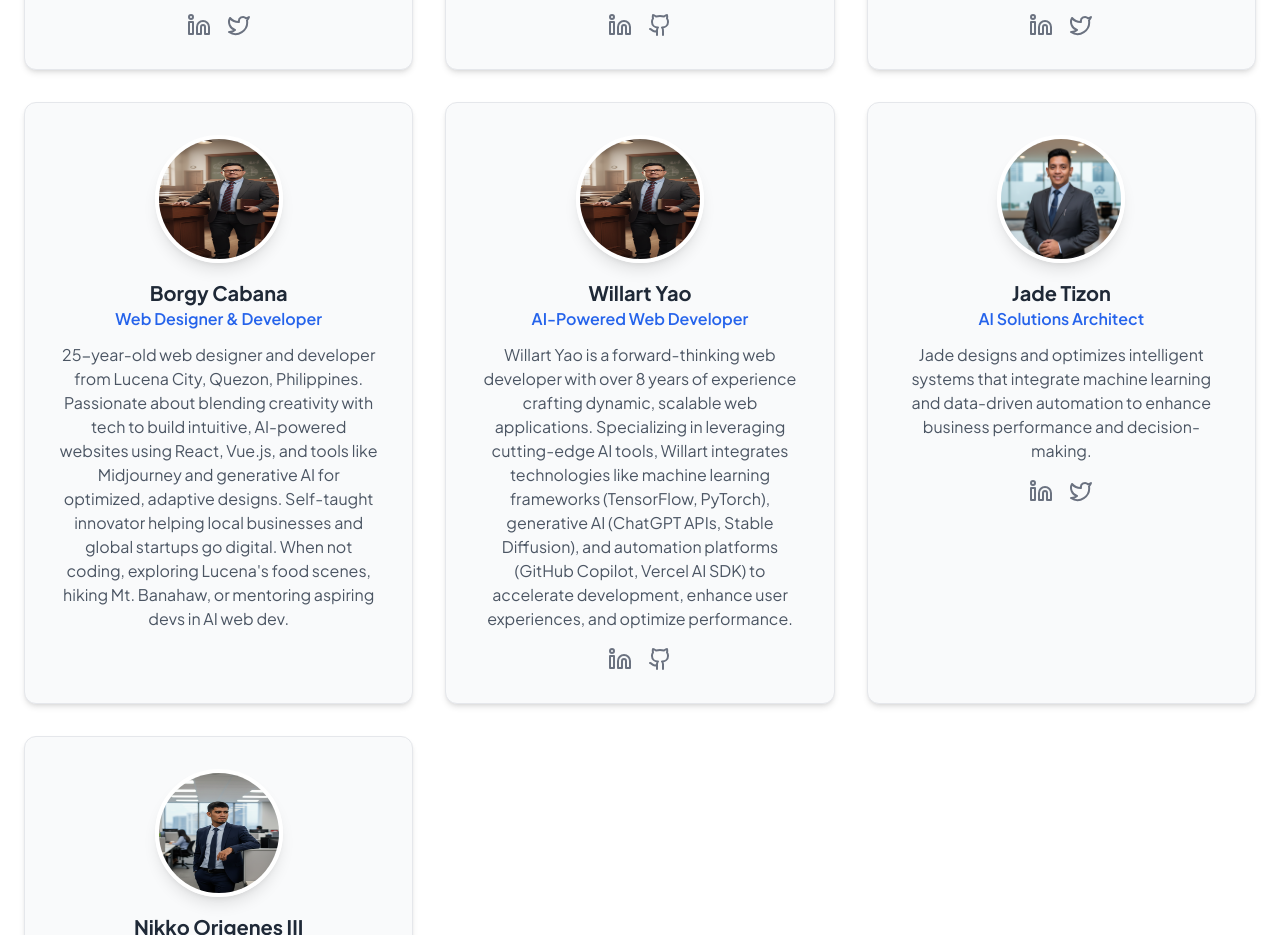
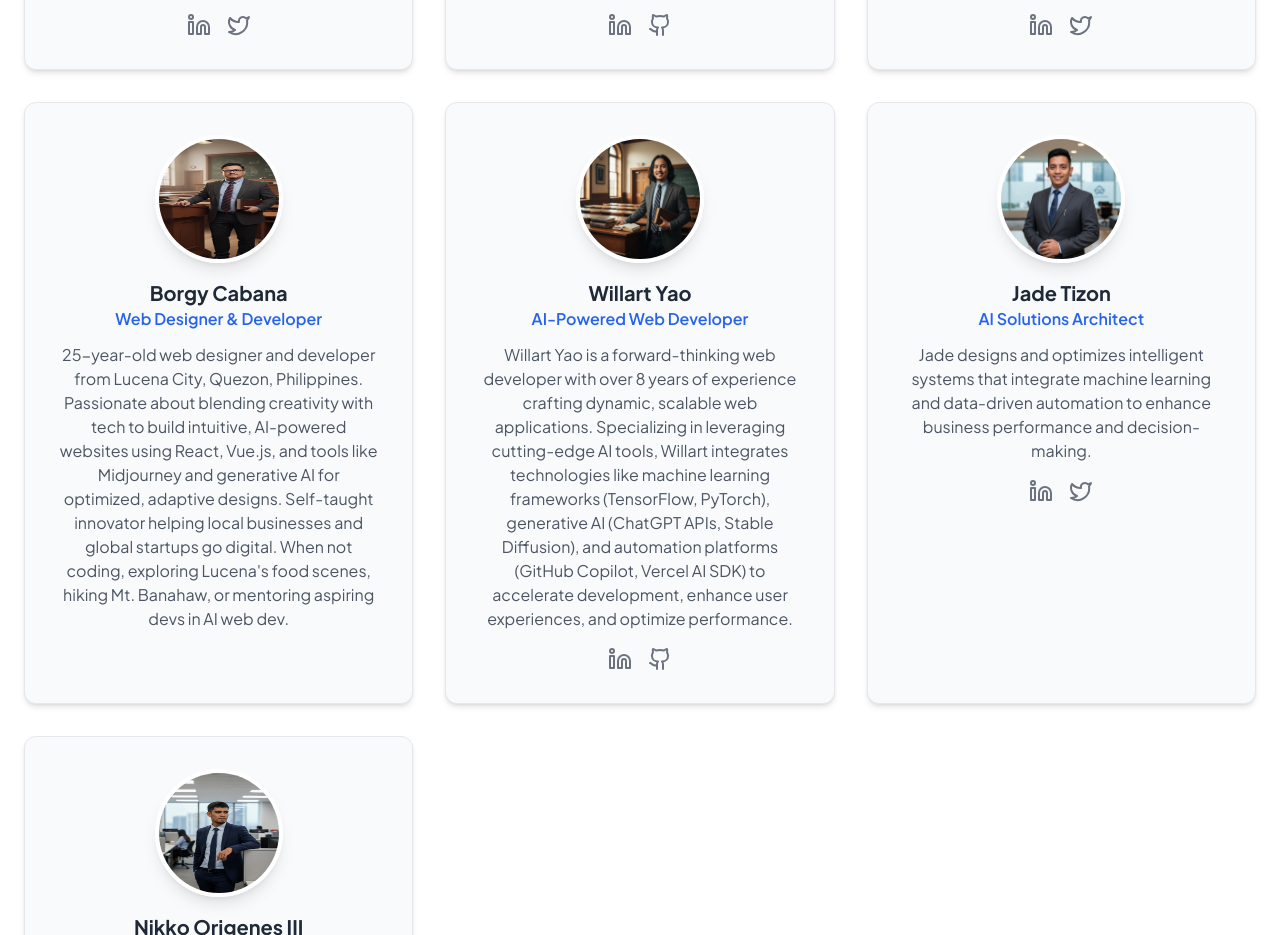
Before and after one commit to Yano-ai/yano-ai.github.io, a Next.js app: page /about in a window 1280 px wide. Shown: the part 860-1795 px from the top of the page. Built offline with nearby package versions, Linux system fonts and the light colour scheme.

Commit message:
picture name

```diff
--- a/app/about/page.tsx
+++ b/app/about/page.tsx
@@ -139,7 +139,7 @@ const WhoWeArePage = () => {
       name: 'Willart Yao',
       title: 'AI-Powered Web Developer',
       bio: 'Willart Yao is a forward-thinking web developer with over 8 years of experience crafting dynamic, scalable web applications. Specializing in leveraging cutting-edge AI tools, Willart integrates technologies like machine learning frameworks (TensorFlow, PyTorch), generative AI (ChatGPT APIs, Stable Diffusion), and automation platforms (GitHub Copilot, Vercel AI SDK) to accelerate development, enhance user experiences, and optimize performance.',
-      image: '/image-aiko/borgy.png',
+      image: '/image-aiko/willart.png',
       social: { linkedin: '#', github: 'https://github.com/willartyao' }
     },
     {
```
